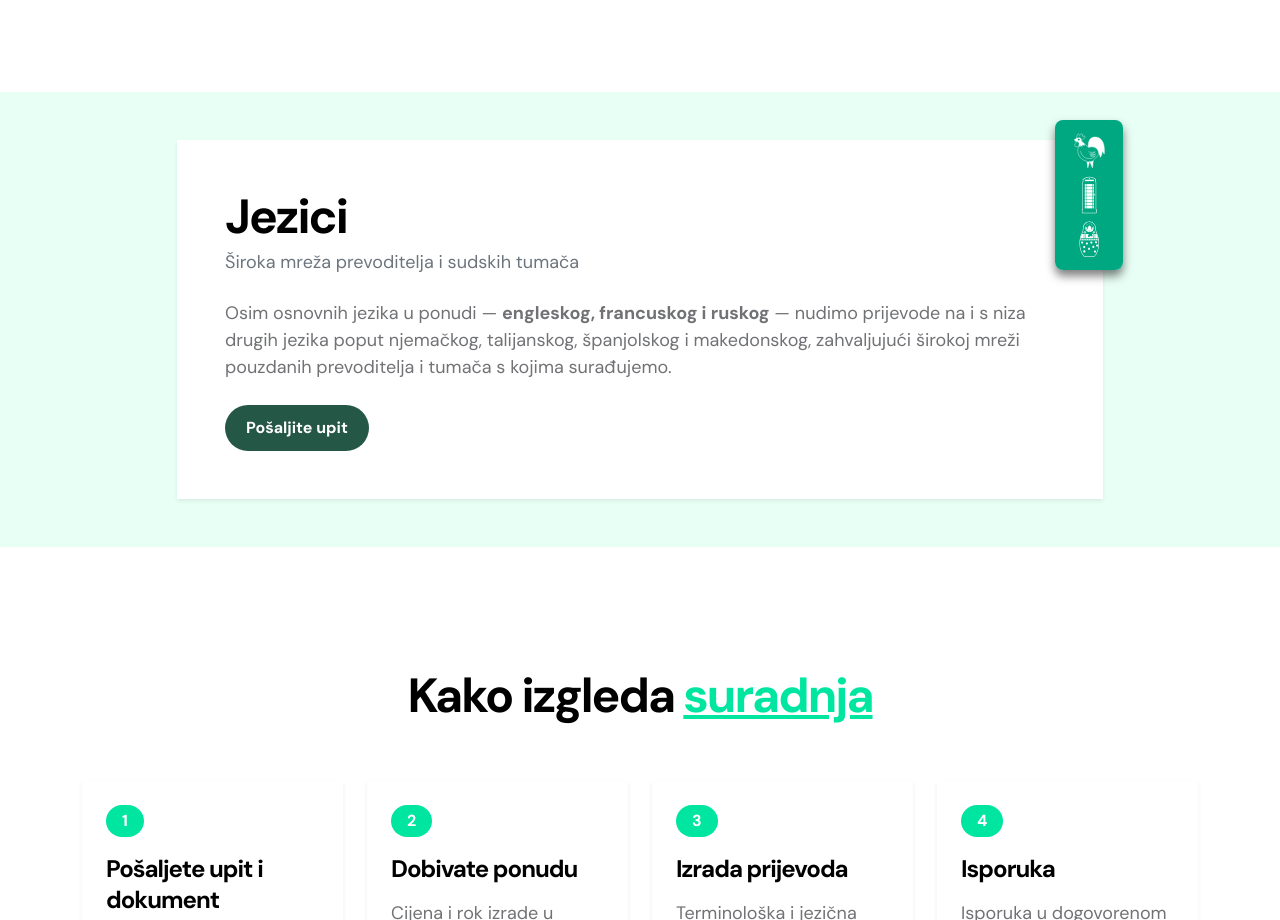
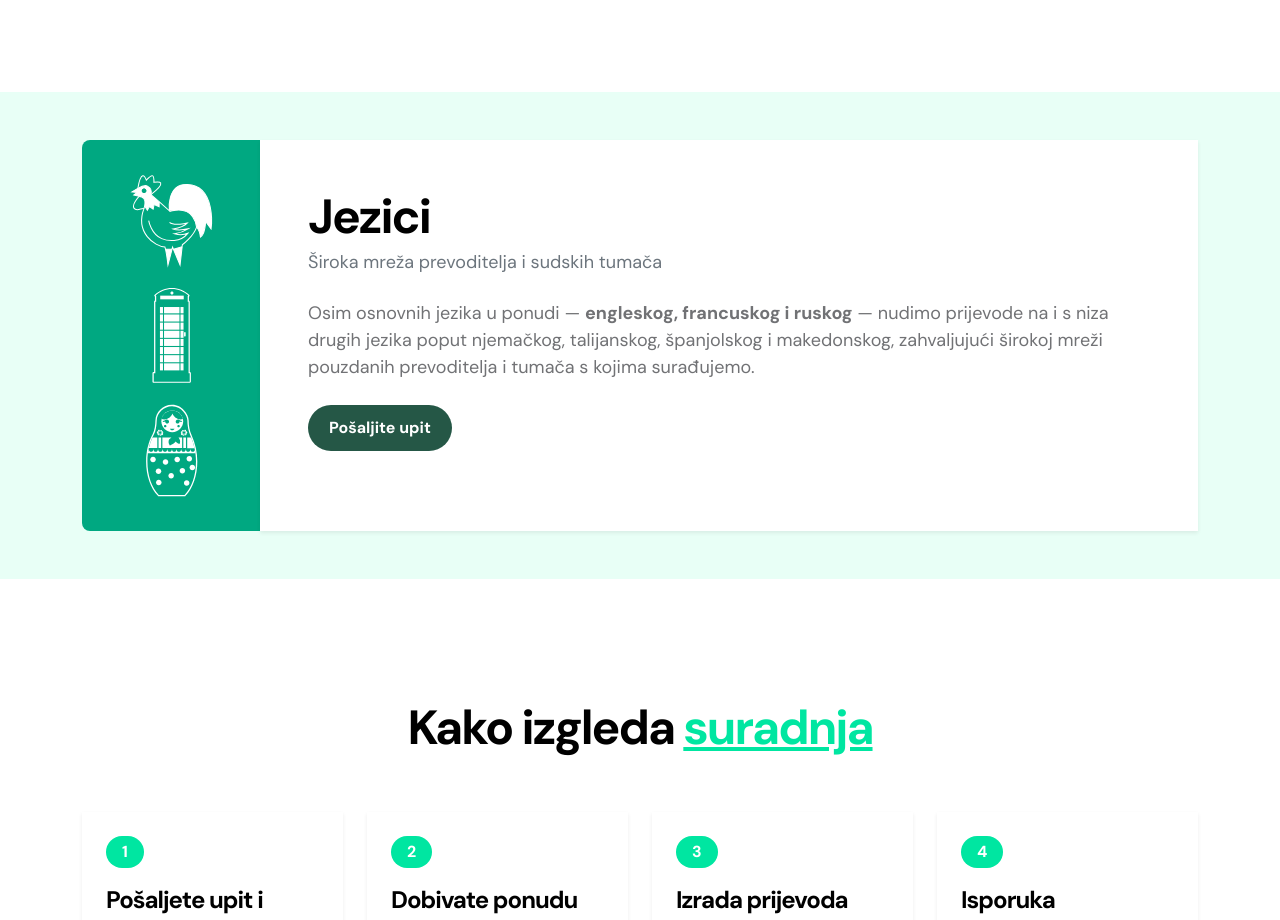
Before and after one commit to rinobago/Adriatic-translation-conference, a website: page index.html in a window 1280 px wide. Shown: the part 2260-3180 px from the top of the page. Drawn offline with Linux system fonts and the light colour scheme.

Commit message:
fixed TT

```diff
--- a/css/templatemo-leadership-event.css
+++ b/css/templatemo-leadership-event.css
@@ -664,12 +664,9 @@ strong {
 }
 
 .languageLogos {
-    height: 150px;
-    position: absolute;
-    top: -20px;
-    right: -20px;
-    box-shadow: 0 6px 10px rgba(0, 0, 0, 0.5);
-    border-radius: 8px;
+    border-top-left-radius: 8px;
+    border-bottom-left-radius: 8px;
+    float: right;
 }
 
 .relative {
--- a/index.html
+++ b/index.html
@@ -332,23 +332,25 @@
                 class="speakers py-5"
                 id="section_3">
                 <div class="container">
-                    <div class="row justify-content-center">
-                        <div class="col-lg-10 col-12 d-flex">
-                            <div class="p-5 rounded-4 shadow-sm bg-white relative">
+                    <div class="row justify-content-center d-flex">
+                        <div class="col-2 pe-0 languageLogoBox">
+                            <img
+                                src="images/tregerTeam/languageLogos.svg"
+                                alt="language-logos"
+                                class="languageLogos" />
+                        </div>
+                        <div class="d-flex col-10 ps-0">
+                            <div class="p-lg-5 p-md-4 p-3 rounded-4 shadow-sm bg-white">
                                 <div class="d-flex align-items-center mb-4">
-                                    <img
-                                        src="images/tregerTeam/languageLogos.svg"
-                                        alt="language-logos"
-                                        class="languageLogos" />
                                     <div>
                                         <h2 class="mb-1">Jezici</h2>
-                                        <p class="text-muted mb-0">
+                                        <p class="text-muted mb-0 fontovi">
                                             Široka mreža prevoditelja i sudskih tumača
                                         </p>
                                     </div>
                                 </div>
 
-                                <p class="mb-4">
+                                <p class="mb-4 fontovi">
                                     Osim osnovnih jezika u ponudi —
                                     <strong>engleskog, francuskog i ruskog</strong> — nudimo
                                     prijevode na i s niza drugih jezika poput njemačkog,
```
